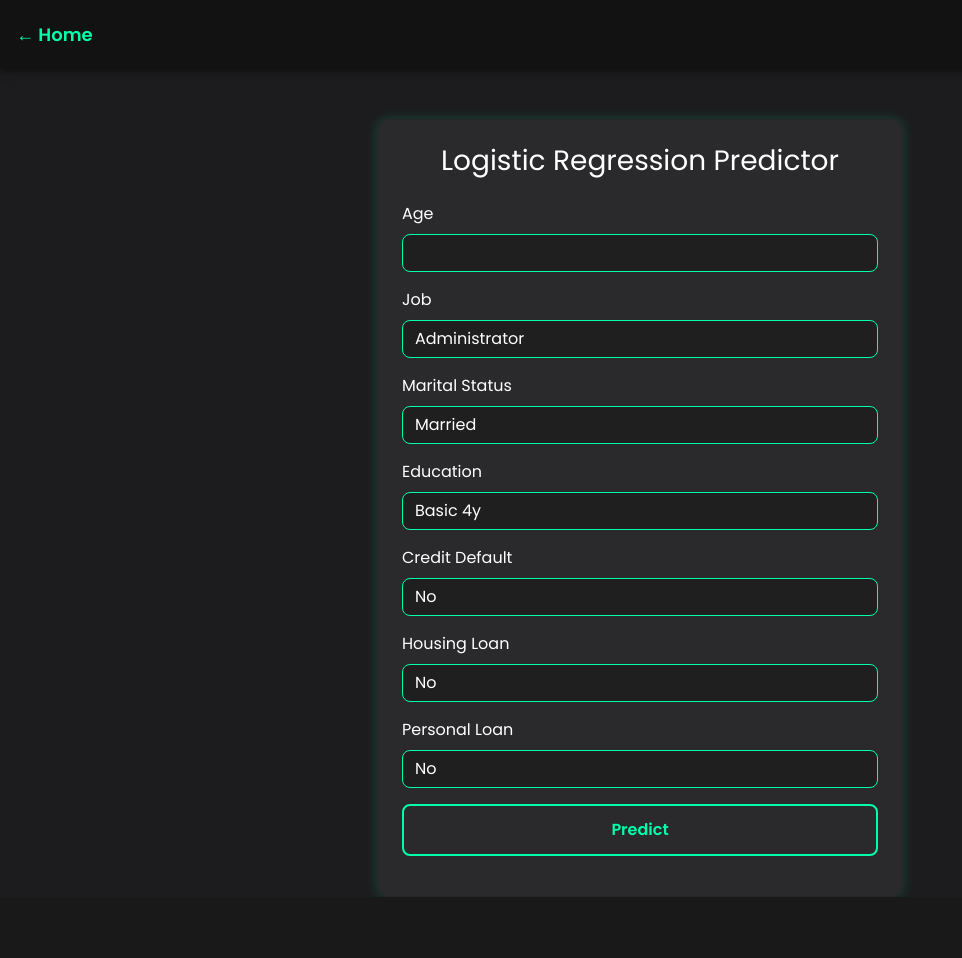
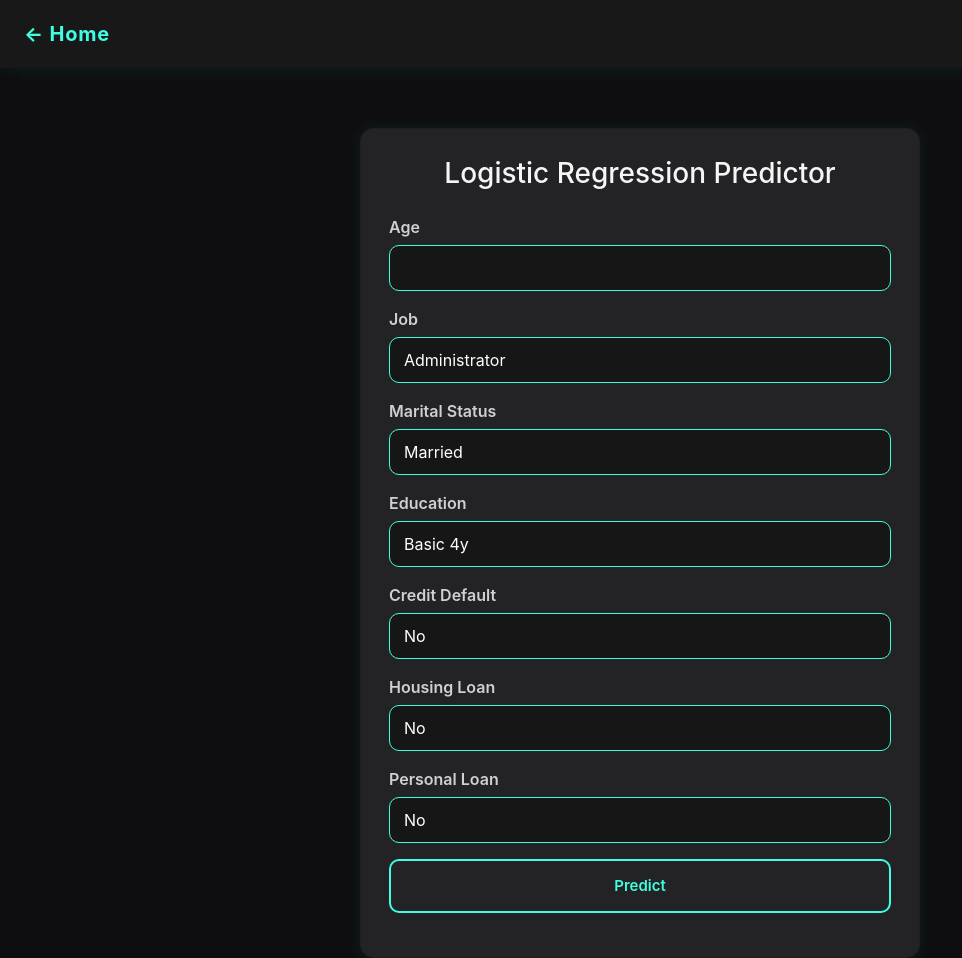
Before and after one commit to DasunMadawa/AWS_ML_CW, a Flask app: page /svm in a window 1280 px wide. Shown: the whole page, without its empty margins (0-962 px from the left). Before the commit the page ends 897 px from the top, so only its background shows below. Run offline with Flask 3, Linux system fonts and the light colour scheme; parts of the project's set-up code (start-up, migrations or seed data) failed here and were passed over.

Commit message:
fix issues

```diff
--- a/templates/svmModel.html
+++ b/templates/svmModel.html
@@ -14,72 +14,93 @@
     />
     <style>
       body {
-        background: #1c1c1e;
-        color: #ffffff;
-        font-family: "Poppins", sans-serif;
+        background: #0e0e10;
+        color: #f5f5f5;
+        font-family: "Inter", sans-serif;
       }
+
       .navbar {
-        background: #121212;
-        padding: 16px;
-        box-shadow: 0 2px 8px rgba(0, 0, 0, 0.5);
+        background: #181818;
+        padding: 14px 24px;
+        box-shadow: 0 4px 12px rgba(0, 255, 204, 0.05);
       }
+
       .navbar-brand {
+        font-weight: 700;
+        font-size: 20px;
+        color: #3fffe3 !important;
+        letter-spacing: 0.8px;
+      }
+
+      .container {
+        max-width: 600px;
+        margin-top: 60px;
+        padding: 0 20px;
+      }
+
+      .card {
+        background: #232326;
+        border-radius: 14px;
+        padding: 28px;
+        box-shadow: 0 0 16px rgba(63, 255, 227, 0.08);
+      }
+
+      .form-label {
         font-weight: 600;
-        font-size: 18px;
-        color: #00ffaa !important;
+        margin-bottom: 6px;
+        display: block;
+        color: #d0d0d0;
       }
-      .container {
-        max-width: 550px;
-        margin-top: 50px;
-      }
-      .card {
-        background: #2a2a2c;
-        border-radius: 12px;
-        padding: 24px;
-        box-shadow: 0 0 12px rgba(0, 255, 170, 0.2);
-      }
-      .form-label {
-        font-weight: 500;
-      }
+
       .form-control,
       .form-select {
-        background: #1f1f1f;
-        color: #ffffff;
-        border: 1px solid #00ffaa;
-        border-radius: 8px;
+        background: #161616;
+        color: #fff;
+        border: 1px solid #3fffe3;
+        border-radius: 10px;
+        padding: 10px 14px;
       }
+
       .form-control:focus,
       .form-select:focus {
-        background: #1f1f1f;
-        border-color: #00ffaa;
-        color: #ffffff;
-        box-shadow: 0 0 5px #00ffaa;
+        outline: none;
+        background: #1a1a1a;
+        border-color: #3fffe3;
+        box-shadow: 0 0 6px #3fffe3;
       }
+
       .btn {
         width: 100%;
+        padding: 14px;
+        font-size: 15px;
+        font-weight: 600;
+        background: transparent;
+        border: 2px solid #3fffe3;
+        color: #3fffe3;
+        border-radius: 10px;
+        transition: all 0.3s ease-in-out;
+      }
+
+      .btn:hover {
+        background: #3fffe3;
+        color: #0e0e10;
+      }
+
+      .alert {
+        background-color: #1a1a1a;
+        border: 1px solid #3fffe3;
+        border-radius: 8px;
         padding: 12px;
-        font-size: 16px;
-        font-weight: bold;
-        background: none;
-        border: 2px solid #00ffaa;
-        color: #00ffaa;
-        border-radius: 8px;
-        transition: all 0.3s ease;
+        margin-top: 20px;
       }
-      .btn:hover {
-        background: #00ffaa;
-        color: #000;
+
+      .spinner-border {
+        border: 2px solid #3fffe3;
+        border-right-color: transparent;
+        width: 1.5rem;
+        height: 1.5rem;
       }
-      .alert {
-        background-color: #121212;
-        border: 1px solid #00ffaa;
-        border-radius: 6px;
-        margin-top: 16px;
-      }
-      .spinner-border {
-        border: 2px solid #00ffaa;
-        border-right-color: transparent;
-      }
+
     </style>
   </head>
   <body>
```
Also changed, not shown: templates/index.html (+44 -30 lines), templates/lrModel.html (+69 -47 lines), templates/predict.html (+25 -12 lines).
